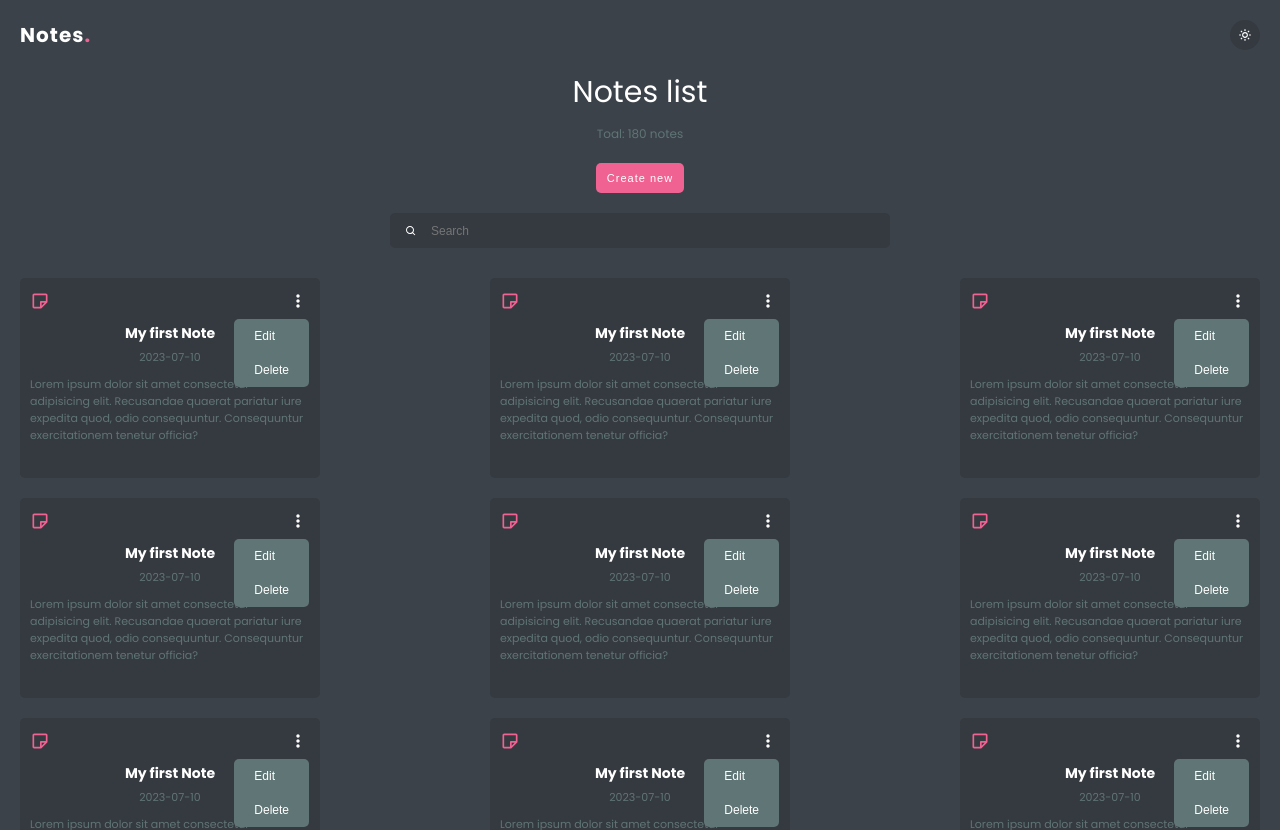
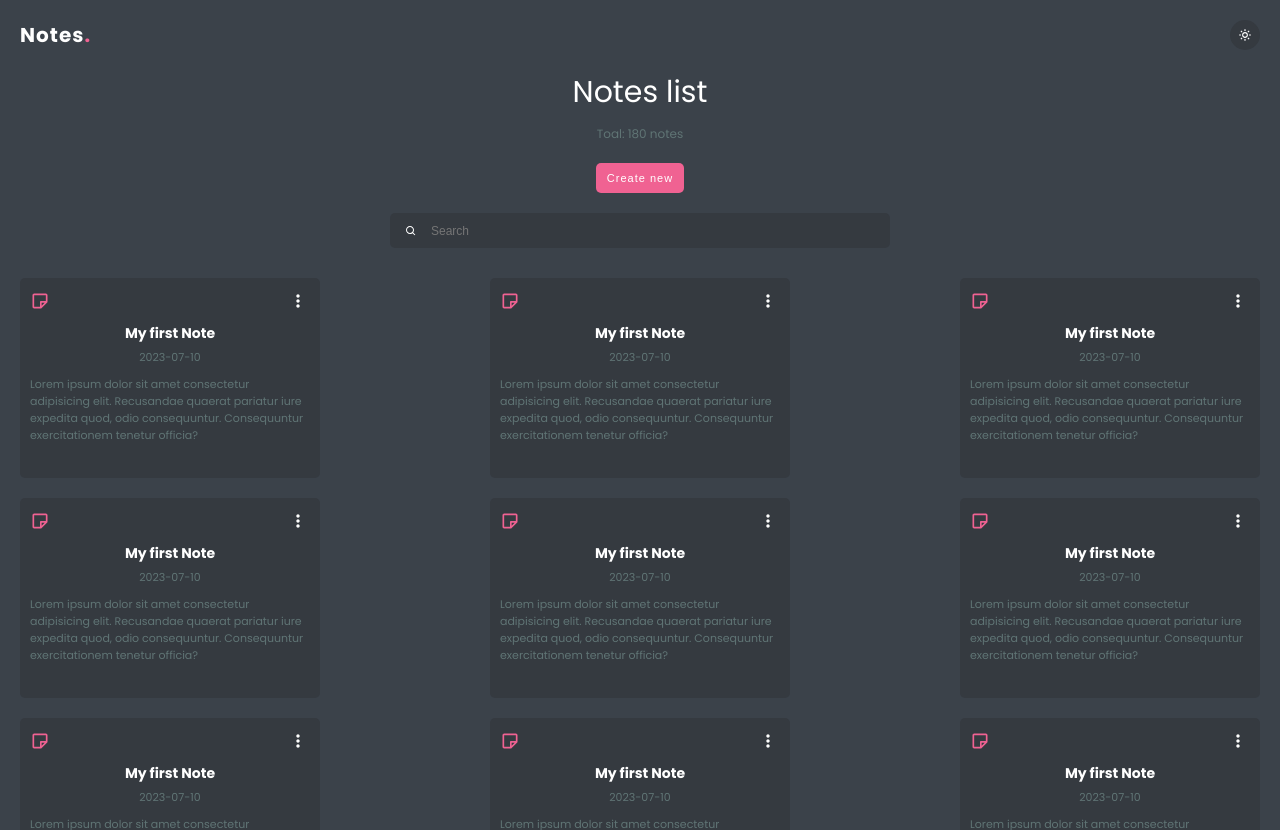
Before and after one commit to IrvingRR/notes-management-frontend, a Next.js app: page / in a window 1280 px wide. Shown: the top 830 px of the page. Built offline with nearby package versions, Linux system fonts and the light colour scheme.

Commit message:
[Design]: Notes design component created

```diff
--- a/src/app/page.tsx
+++ b/src/app/page.tsx
@@ -1,9 +1,9 @@
 "use client";
 
 import { BiSearch } from "react-icons/bi";
-import { Container, NotesContainer, Header } from "@/styled/pages/home.styles";
+import { Container, Header } from "@/styled/pages/home.styles";
 import { Button, Input, Modal } from "@/common";
-import { FormAddNote, FormEditNote, NoteItem } from "@/components";
+import { FormAddNote, FormEditNote, Notes } from "@/components";
 import { useModal } from "@/hooks";
 
 export default function Home() {
@@ -25,18 +25,7 @@ export default function Home() {
         <Button label='Create new' onClick={handleOpenModal}/>
       </Header>
       <Input type='text' name='search' placeholder='Search' icon={<BiSearch/>}/>
-      <NotesContainer>
-        <NoteItem/>
-        <NoteItem/>
-        <NoteItem/>
-        <NoteItem/>
-        <NoteItem/>
-        <NoteItem/>
-        <NoteItem/>
-        <NoteItem/>
-        <NoteItem/>
-        <NoteItem/>
-      </NotesContainer>
+      <Notes/>
    </Container>
   );
 };
--- a/src/components/NoteItem.tsx
+++ b/src/components/NoteItem.tsx
@@ -1,14 +1,18 @@
+import { useState } from "react";
 import { BiDotsVerticalRounded, BiNote } from "react-icons/bi";
 import { NoteCard, NoteCardBody, NoteCardButton, NoteCardHeader, NoteCardOption, NoteCardOptions, NoteCardTitle } from "@/styled/components/noteItem.styles";
 
 export const NoteItem = () => {
+
+  const [showOptions, setShowOptions] = useState(false);
+
   return (
     <NoteCard>
         <NoteCardHeader>
         <BiNote/>
-        <NoteCardButton>
+        <NoteCardButton onClick={() => setShowOptions(!showOptions)}>
             <BiDotsVerticalRounded/>
-            <NoteCardOptions>
+            <NoteCardOptions show={showOptions}>
             <NoteCardOption>Edit</NoteCardOption>
             <NoteCardOption>Delete</NoteCardOption>
             </NoteCardOptions>
--- /dev/null
+++ b/src/components/Notes.tsx
@@ -0,0 +1,19 @@
+import { NotesContainer } from '@/styled/components/notes.styles';
+import { NoteItem } from './NoteItem';
+
+export const Notes = () => {
+  return (
+    <NotesContainer>
+        <NoteItem/>
+        <NoteItem/>
+        <NoteItem/>
+        <NoteItem/>
+        <NoteItem/>
+        <NoteItem/>
+        <NoteItem/>
+        <NoteItem/>
+        <NoteItem/>
+        <NoteItem/>
+    </NotesContainer>
+  );
+};
--- a/src/components/index.ts
+++ b/src/components/index.ts
@@ -2,4 +2,5 @@ export * from './FormAddNote';
 export * from './FormEditNote';
 export * from './Header';
 export * from './NoteItem';
+export * from './Notes';
 export * from './ProviderComponent';
--- a/src/styled/components/noteItem.styles.ts
+++ b/src/styled/components/noteItem.styles.ts
@@ -1,4 +1,4 @@
-import styled from 'styled-components';
+import styled, { css } from 'styled-components';
 
 export const NoteCard = styled.div`
     width: 100%;
@@ -67,17 +67,21 @@ export const NoteCardBody = styled.div`
     font-size: var(--fs-xs);
 `;
 
-export const NoteCardOptions = styled.ul`
+export const NoteCardOptions = styled.ul<{ show: boolean }>`
     background-color: var(--gray-secondary-color);
     border-radius: var(--radius);
-    transition: var(--transition);
     display: flex;
     flex-direction: column;
     position: absolute;
     overflow: hidden;
     top: 30px;
     right: 0;
-    /* height: 0; */
+    height: 0;
+    transition: var(--transition);
+
+    ${props => props.show && css`
+        height: auto;
+    `}
 `;
 
 export const NoteCardOption = styled.li`
--- /dev/null
+++ b/src/styled/components/notes.styles.ts
@@ -0,0 +1,11 @@
+import styled from 'styled-components';
+
+export const NotesContainer = styled.div`
+    width: 100%;
+    display: flex;
+    justify-content: space-between;
+    align-items: center;
+    flex-wrap: wrap;
+    gap: 20px;
+    padding: 20px 0;
+`;
--- a/src/styled/pages/home.styles.ts
+++ b/src/styled/pages/home.styles.ts
@@ -26,13 +26,3 @@ export const Header = styled.header`
     padding: 10px 0;
     justify-content: center;
 `;
-
-export const NotesContainer = styled.div`
-    width: 100%;
-    display: flex;
-    justify-content: space-between;
-    align-items: center;
-    flex-wrap: wrap;
-    gap: 20px;
-    padding: 20px 0;
-`;
```
